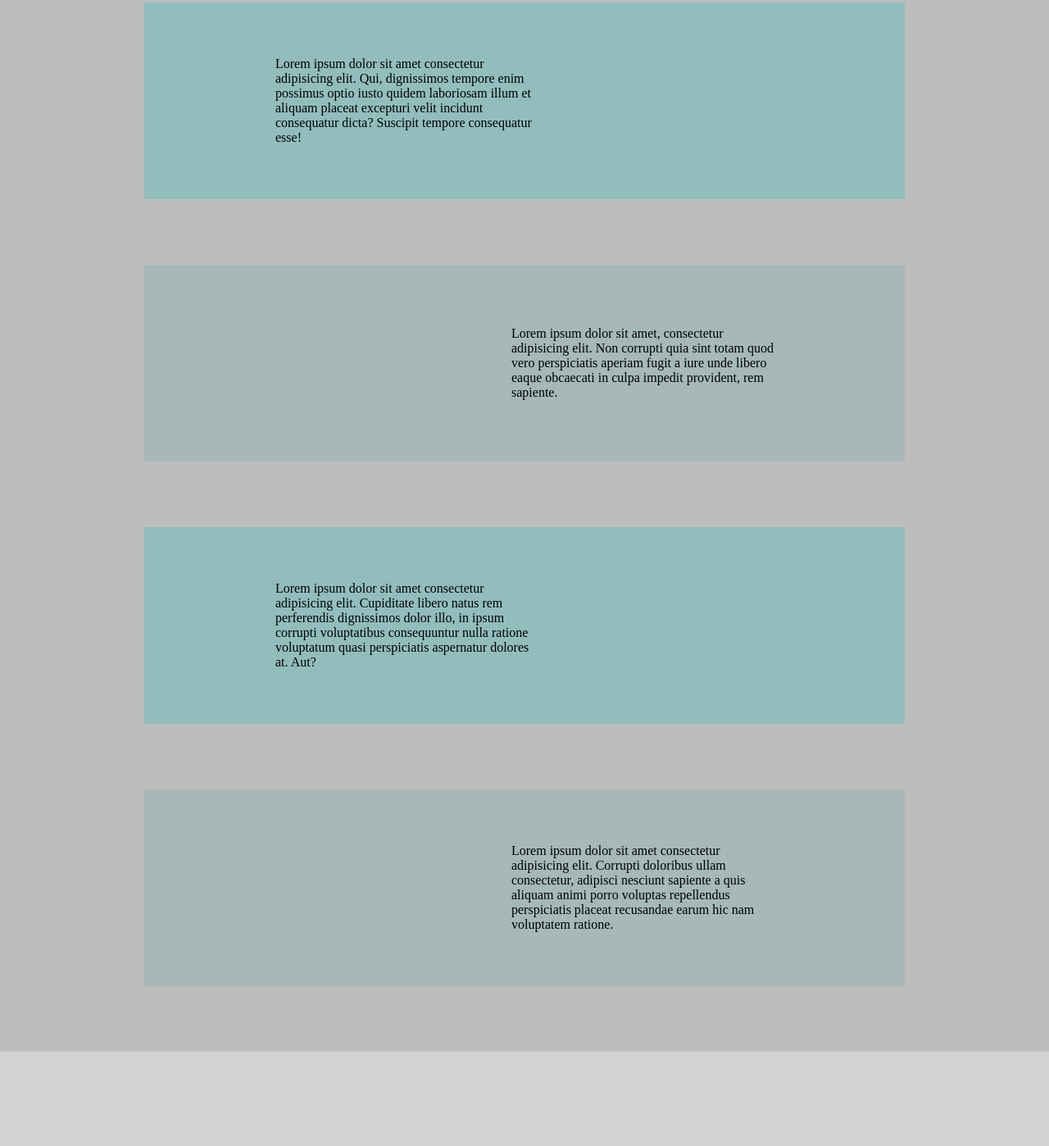
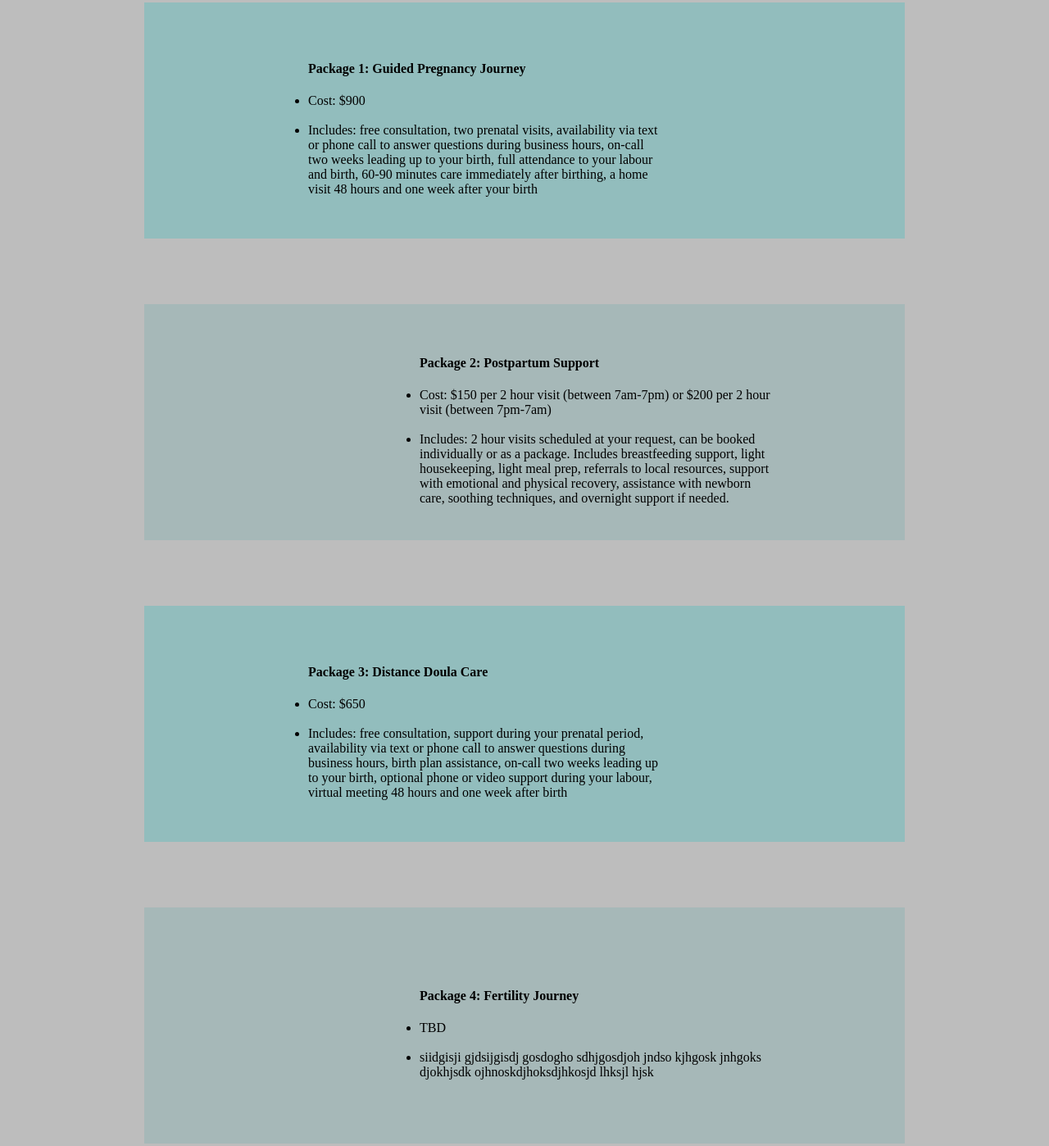
Before and after one commit to Good-Day-2-U/radiantrose, a plain HTML site: page packages.html in a window 1280 px wide. Shown: the part 519-1917 px from the top of the page at 82% size. Drawn offline with Linux system fonts and the light colour scheme.

Commit message:
Create package descriptions Ajusted spacing on package and contact form elements

```diff
--- a/packages.html
+++ b/packages.html
@@ -30,19 +30,36 @@
 
     <div class="package-body">
       <div id="pkg-1" class="package-content">
-        <p class="package-text">Lorem ipsum dolor sit amet consectetur adipisicing elit. Qui, dignissimos tempore enim possimus optio iusto quidem laboriosam illum et aliquam placeat excepturi velit incidunt consequatur dicta? Suscipit tempore consequatur esse!</p>
+        <ul class="package-text">
+          <h4>Package 1: Guided Pregnancy Journey</h4>
+          <li>Cost: $900</li><br>
+          <li>Includes: free consultation, two prenatal visits, availability via text or phone call to answer questions during business hours, on-call two weeks leading up to your birth, full attendance to your labour and birth, 60-90 minutes care immediately after birthing, a home visit 48 hours and one week after your birth</li>
+        </ul>
+
 
       </div>
       <div id="pkg-2" class="package-content">
-        <p class="package-text">Lorem ipsum dolor sit amet, consectetur adipisicing elit. Non corrupti quia sint totam quod vero perspiciatis aperiam fugit a iure unde libero eaque obcaecati in culpa impedit provident, rem sapiente.</p>
+        <ul class="package-text">
+          <h4>Package 2: Postpartum Support</h4>
+          <li>Cost: $150 per 2 hour visit (between 7am-7pm) or $200 per 2 hour visit (between 7pm-7am)</li><br>
+          <li>Includes: 2 hour visits scheduled at your request, can be booked individually or as a package. Includes breastfeeding support, light housekeeping, light meal prep, referrals to local resources, support with emotional and physical recovery, assistance with newborn care, soothing techniques, and overnight support if needed.</li>
+        </ul>
 
       </div>
       <div id="pkg-3" class="package-content">
-        <p class="package-text">Lorem ipsum dolor sit amet consectetur adipisicing elit. Cupiditate libero natus rem perferendis dignissimos dolor illo, in ipsum corrupti voluptatibus consequuntur nulla ratione voluptatum quasi perspiciatis aspernatur dolores at. Aut?</p>
+        <ul class="package-text">
+          <h4>Package 3: Distance Doula Care</h4>
+          <li>Cost: $650</li><br>
+          <li>Includes: free consultation, support during your prenatal period, availability via text or phone call to answer questions during business hours, birth plan assistance, on-call two weeks leading up to your birth, optional phone or video support during your labour, virtual meeting 48 hours and one week after birth</li>
+        </ul>
 
       </div>
       <div id="pkg-4" class="package-content">
-        <p class="package-text">Lorem ipsum dolor sit amet consectetur adipisicing elit. Corrupti doloribus ullam consectetur, adipisci nesciunt sapiente a quis aliquam animi porro voluptas repellendus perspiciatis placeat recusandae earum hic nam voluptatem ratione.</p>
+        <ul class="package-text">
+          <h4>Package 4: Fertility Journey</h4>
+          <li>TBD</li><br>
+          <li>siidgisji gjdsijgisdj gosdogho sdhjgosdjoh jndso kjhgosk jnhgoks djokhjsdk ojhnoskdjhoksdjhkosjd lhksjl hjsk</li>
+        </ul>
 
       </div>
     </div>
--- a/style.css
+++ b/style.css
@@ -253,7 +253,7 @@ div {
 }
 
 .package-content {
-  height: 15rem;
+  height: 18rem;
   width: 60%;
   /* border: 1px solid black; */
 }
@@ -289,7 +289,7 @@ div {
 }
 
 .package-text {
-  width: 20em;
+  width: 27em;
 }
 
 .pkg-body {
@@ -318,7 +318,9 @@ div {
   margin-top: 3rem;
 }
 
-
+#form-body input {
+  margin: 5px;
+}
 
 #contact-page-logo {
   /* border: 1px solid black;
```
